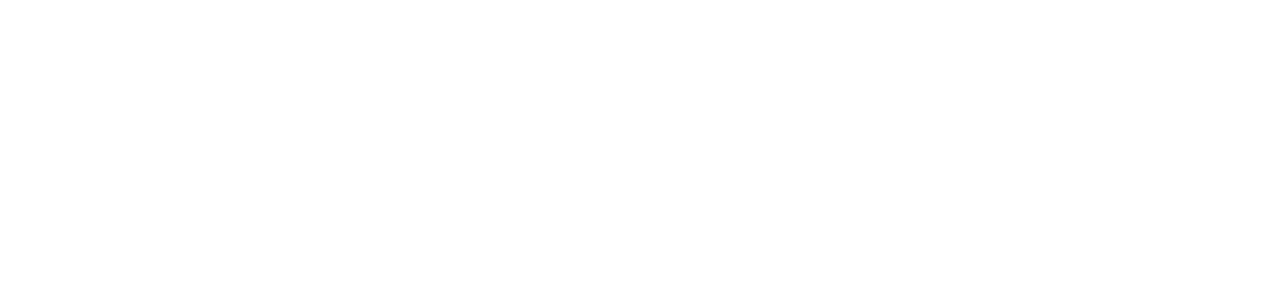
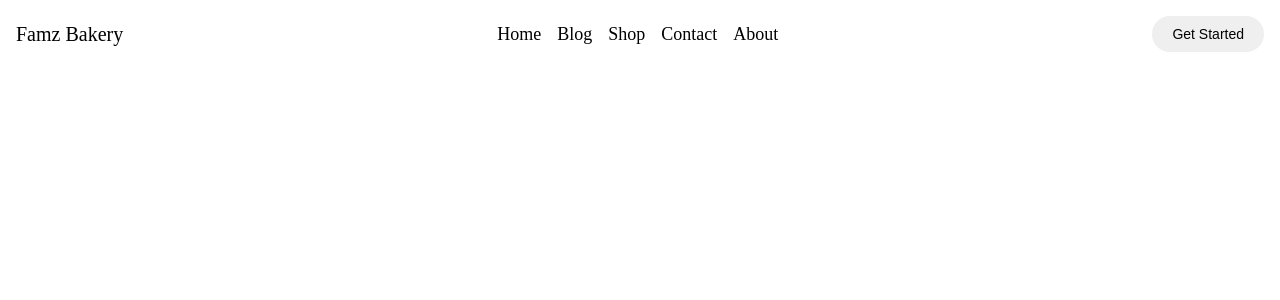
Before and after one commit to Onitoheeb/famzBakery, a React (Vite) app in the folder famzBakery/: page / in a window 1280 px wide. Shown: the top 300 px of the page. Built offline with nearby package versions, Linux system fonts and the light colour scheme.

Commit message:
Add navigation to the appWrapper

```diff
--- a/famzBakery/src/App.jsx
+++ b/famzBakery/src/App.jsx
@@ -1,14 +1,13 @@
-import { useState } from 'react'
-import reactLogo from './assets/react.svg'
-import viteLogo from '/vite.svg'
+import { useState } from 'react';
 import './App.css'
+import AppWrapper from './appWrapper/AppWrapper';
 
 function App() {
   const [count, setCount] = useState(0)
 
   return (
     <>
-
+      <AppWrapper />
     </>
   )
 }
--- a/famzBakery/src/appWrapper/AppWrapper.jsx
+++ b/famzBakery/src/appWrapper/AppWrapper.jsx
@@ -1,7 +1,28 @@
 import React from 'react'
-
+import './appWrapper.css'
 export default function AppWrapper() {
   return (
-    <div>AppWrapper</div>
+    <div className='app-wrapper'>
+      <nav>
+        <div className="nav-brand">
+          <h2>Famz Bakery</h2>
+        </div>
+        <div className='nav-items'>
+            <ul>
+              <li>Home</li>
+              <li>Blog</li>
+              <li>Shop</li>
+              <li>Contact</li>
+              <li>About</li>
+            </ul>
+        </div>
+        <button className="get-started">
+          Get Started
+        </button>
+      </nav>
+      <main>
+
+      </main>
+    </div>
   )
 }
--- a/famzBakery/src/appWrapper/appWrapper.css
+++ b/famzBakery/src/appWrapper/appWrapper.css
@@ -0,0 +1,25 @@
+.app-wrapper nav{
+    display: flex;
+    align-items: center;
+    justify-content: space-between;
+    padding: 1rem;
+}
+nav h2{
+    font-size: 20px;
+    font-weight: 500;
+}
+nav .nav-items ul{
+    list-style: none;
+    display: flex;
+    align-items: center;
+    gap: 1rem;
+    font-size: 18px;
+    font-weight: 400;
+}
+nav button{
+    font-size: 14px;
+    padding: 10px 20px;
+    border: none;
+    outline: none;
+    border-radius: 30px;
+}
```
